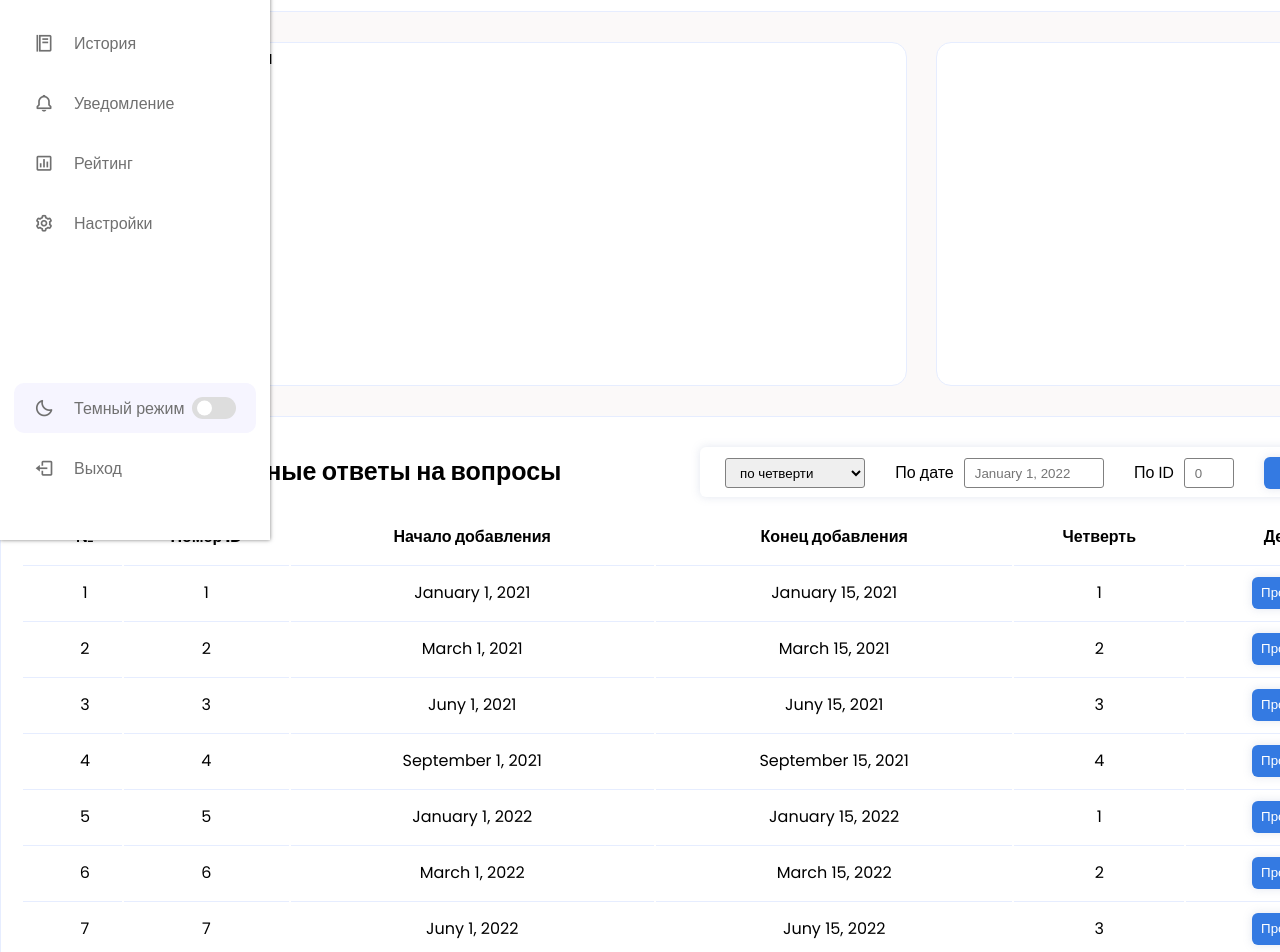
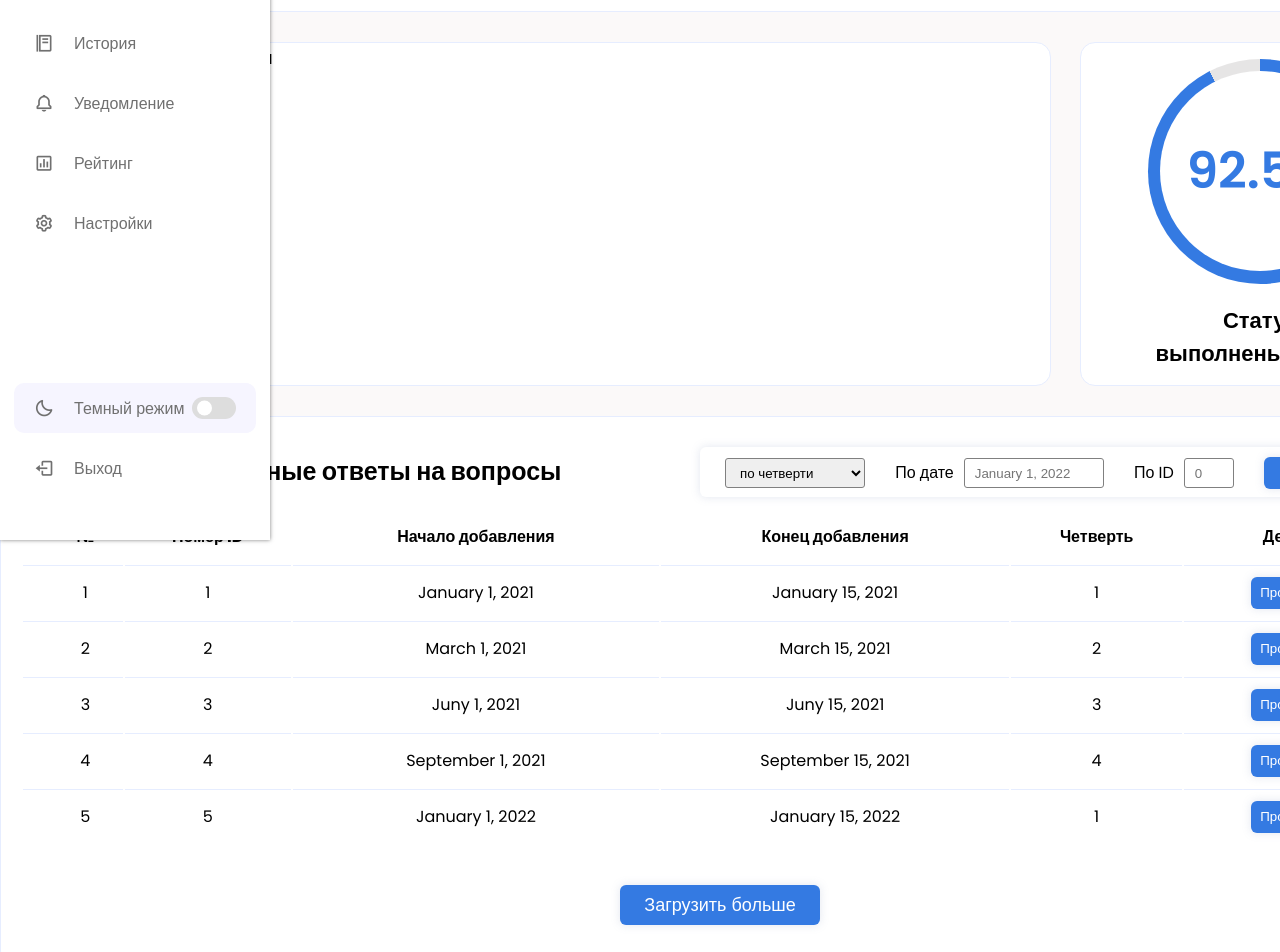
Before and after one commit to AkbarovOtabek/Rating, a Vue app: page /home in a window 1280 px wide. Shown: the part 260-1212 px from the top of the page. Built offline with nearby package versions, Linux system fonts and the light colour scheme.

Commit message:
homePage progress

```diff
--- a/src/pages/HomePage.vue
+++ b/src/pages/HomePage.vue
@@ -3,9 +3,11 @@ export default {
   data() {
     return {
       quantityQuestions: 80,
-      answered: 75,
+      answered: 74,
       remainQuestions: 5,
       rating: 10,
+      progress: 0,
+      visibleQuestions: 5,
       lastPassedQuestions: [
         { dateOfstart: 'January 1, 2021', dateOfFinish: 'January 15, 2021', quarters: 1, id: 1 },
         { dateOfstart: 'March 1, 2021', dateOfFinish: 'March 15, 2021', quarters: 2, id: 2 },
@@ -44,6 +46,22 @@ export default {
           id: 16
         }
       ]
+    }
+  },
+  computed: {
+    progressPercentage() {
+      return ((100 * this.answered) / this.quantityQuestions).toFixed(1)
+    },
+    displayedQuestions() {
+      return this.lastPassedQuestions.slice(0, this.visibleQuestions)
+    }
+  },
+  methods: {
+    findingProgress() {
+      return 100 - this.progressPercentage
+    },
+    loadMore() {
+      this.visibleQuestions += 5
     }
   }
 }
@@ -93,7 +111,17 @@ export default {
           <li></li>
         </ul>
       </div>
-      <div class="statistics-graphic-right"></div>
+      <div class="statistics-graphic-right">
+        <div
+          class="progress-bar"
+          :style="{
+            background: `conic-gradient(var(--primary-color) ${progressPercentage * 3.6}deg, #e6e5e5 0deg)`
+          }"
+        >
+          <span class="progress-value">{{ progressPercentage }}%</span>
+        </div>
+        <span class="progress-text">Статус выполненых задач</span>
+      </div>
     </div>
     <div class="history-to-change">
       <div class="last-passed-questions">
@@ -133,7 +161,7 @@ export default {
             <th>Четверть</th>
             <th>Действие</th>
           </tr>
-          <tr v-for="(element, number) in lastPassedQuestions" key="number">
+          <tr v-for="(element, number) in displayedQuestions" :key="element.id">
             <td>{{ number + 1 }}</td>
             <td>{{ element.id }}</td>
             <td>{{ element.dateOfstart }}</td>
@@ -142,6 +170,13 @@ export default {
             <td><button class="check-last-question">Просмотреть</button></td>
           </tr>
         </table>
+        <button
+          class="download-more"
+          v-if="visibleQuestions < lastPassedQuestions.length"
+          @click="loadMore"
+        >
+          Загрузить больше
+        </button>
       </div>
     </div>
   </div>
@@ -233,16 +268,54 @@ export default {
   background-color: var(--sidebar-color);
   border-radius: 15px;
   border: 1px solid #e6edff;
-  width: 63%;
+  width: 73%;
   height: 344px;
 }
 .statistics-graphic-right {
   background-color: var(--sidebar-color);
   border-radius: 15px;
   border: 1px solid #e6edff;
-  width: 35%;
+  width: 25%;
   height: 344px;
+  display: flex;
+  flex-direction: column;
+  justify-content: center;
+  align-items: center;
+  row-gap: 20px;
 }
+.statistics-graphic-right .progress-bar {
+  position: relative;
+  border-radius: 50%;
+  display: flex;
+  align-items: center;
+  justify-content: center;
+  height: 225px;
+  width: 225px;
+  background: conic-gradient(var(--primary-color) 3.6deg, #e6e5e5 0deg);
+}
+.statistics-graphic-right .progress-bar::before {
+  content: '';
+  position: absolute;
+  height: 200px;
+  width: 200px;
+  border-radius: 50%;
+  background: #ffffff;
+}
+.progress-value {
+  position: relative;
+  z-index: 1;
+  font-size: 50px;
+  font-weight: 600;
+  color: var(--primary-color);
+}
+.progress-text {
+  font-size: 22px;
+  font-weight: 600;
+  width: 220px;
+  text-align: center;
+}
+
+/* Последние выполненые задачи */
 .last-passed-questions {
   width: 100%;
   border: 1px solid #e6edff;
@@ -347,9 +420,26 @@ table .check-last-question:hover {
   cursor: pointer;
   transition: var(--tran-02);
 }
-.find-by-filter:hover {
+.find-by-filter:hover,
+.download-more:hover {
   color: var(--primary-color);
   background-color: var(--sidebar-color);
   border: 1px solid var(--primary-color);
 }
+.download-more {
+  display: flex;
+  align-items: center;
+  justify-content: center;
+  margin: 40px auto 20px;
+  box-shadow: 0px 0px 10px rgba(124, 141, 181, 0.22);
+  border: 1px solid transparent;
+  background-color: var(--primary-color);
+  width: 200px;
+  height: 40px;
+  font-size: 18px;
+  border-radius: 6px;
+  color: var(--sidebar-color);
+  cursor: pointer;
+  transition: var(--tran-02);
+}
 </style>
```
